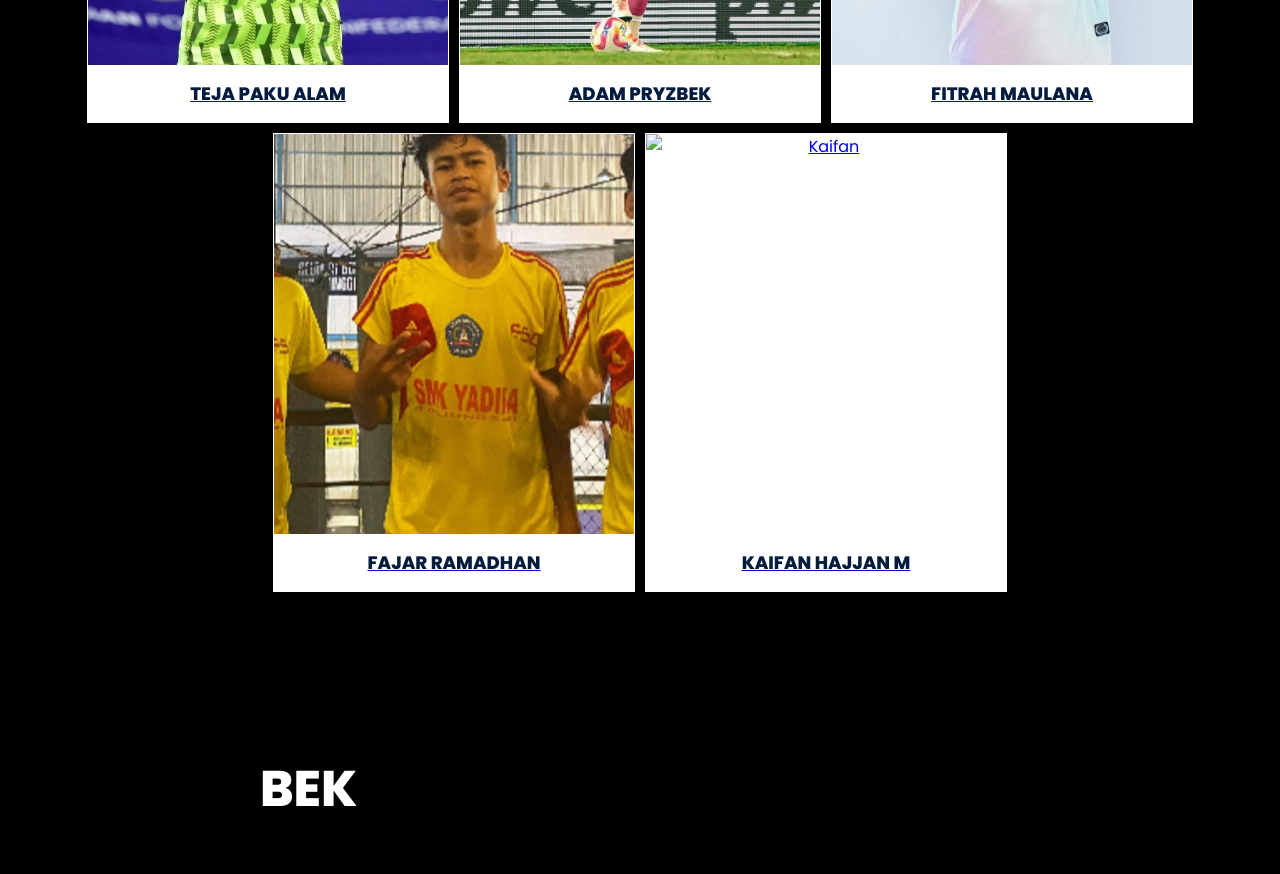
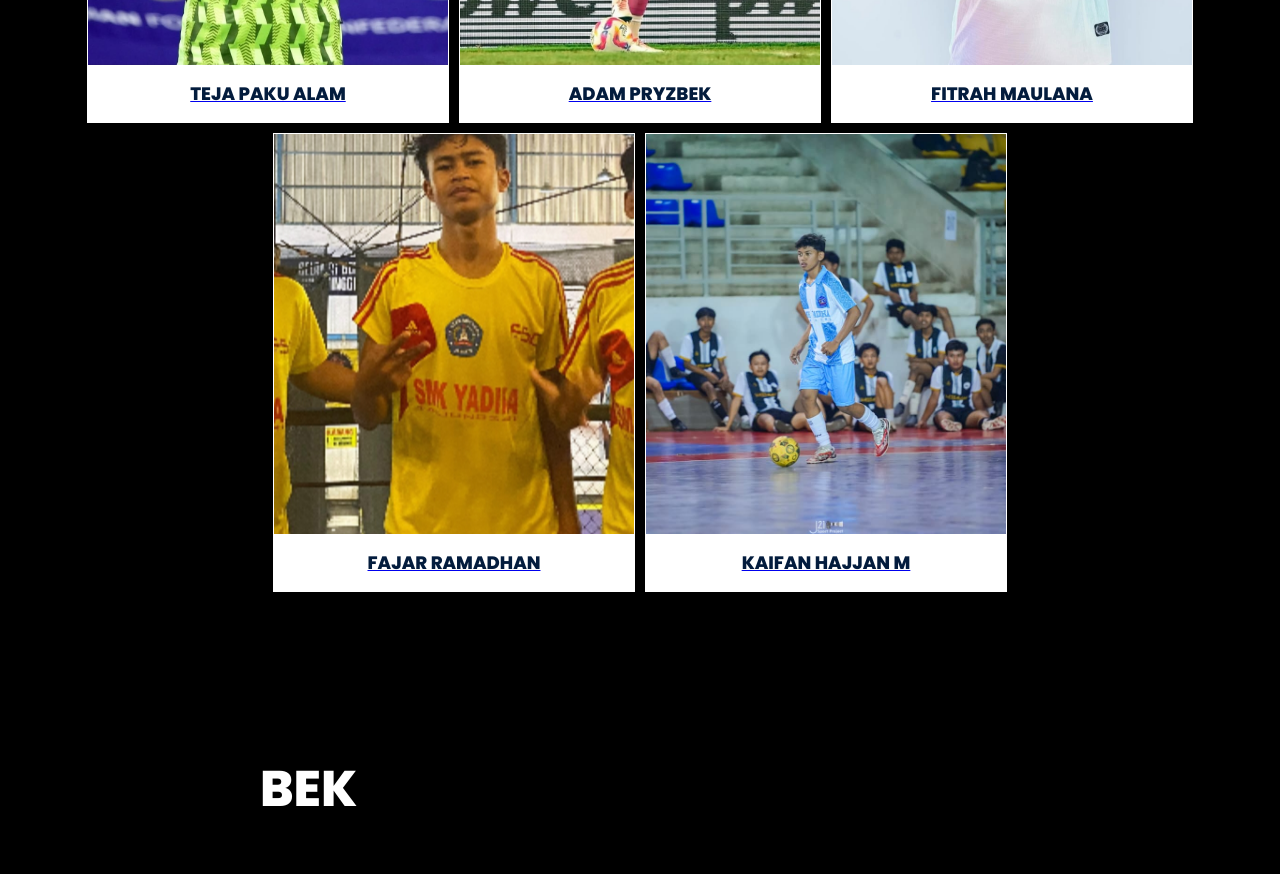
Before and after one commit to diazraka12-collab/Persib, a plain HTML site: page PERSIB/pemain.html in a window 1280 px wide. Shown: the part 880-1754 px from the top of the page. Drawn offline with Linux system fonts and the light colour scheme.

Commit message:
Update pemain.html

```diff
--- a/PERSIB/pemain.html
+++ b/PERSIB/pemain.html
@@ -95,7 +95,7 @@
   </a>
 
   <a href="pemain/biofajar&kaifan/kaifan.html" class="player-card">
-    <img src=kaifan.jpg" alt="Kaifan">
+    <img src="kaifan.jpg" alt="Kaifan">
     <div class="player-name">Kaifan Hajjan M</div>
   </a>
     </div>
```
